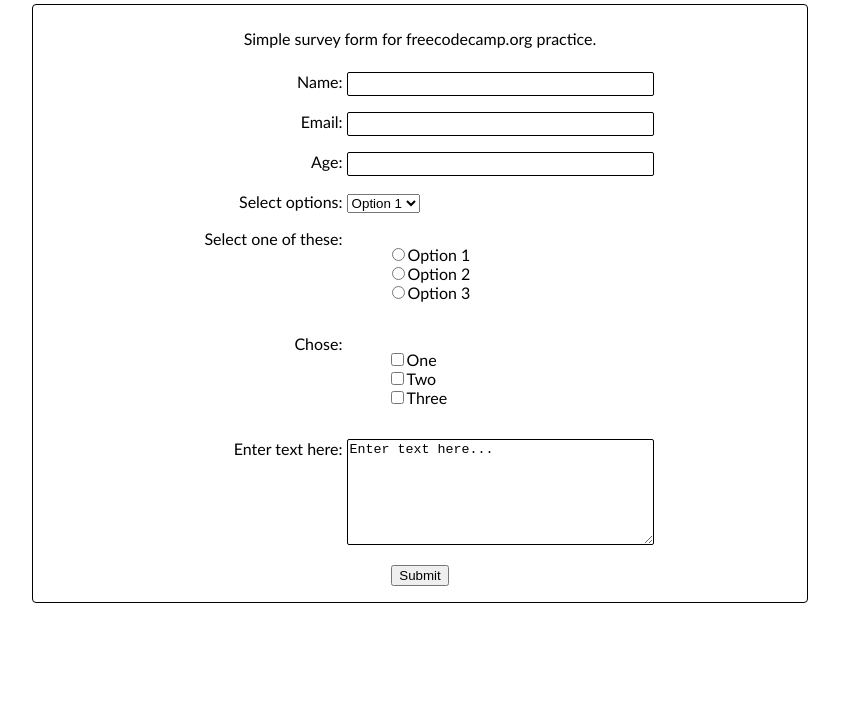
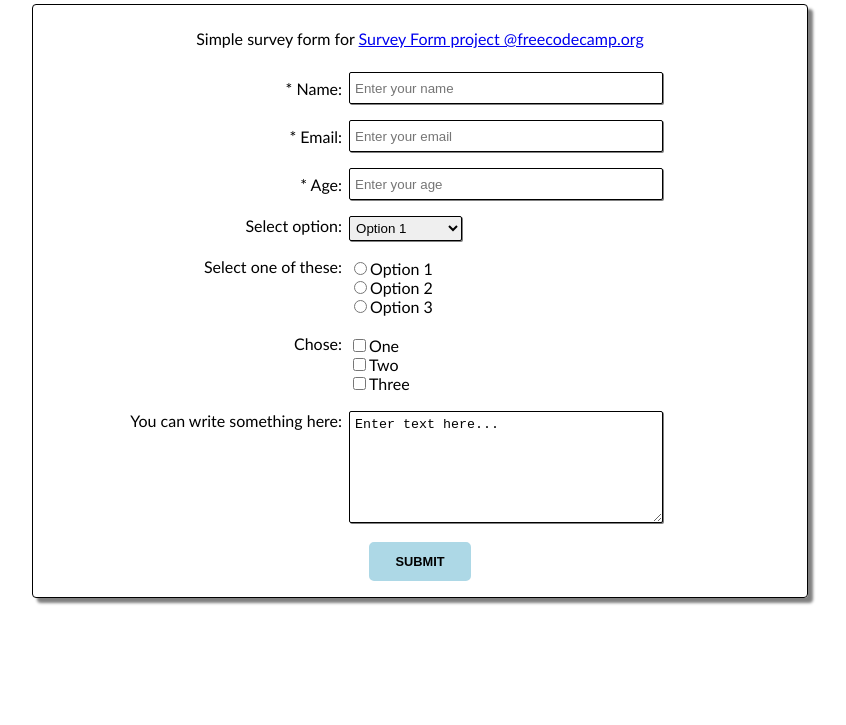
Before and after one commit to xeedo/ResponsiveSurveyForm, a plain HTML site: page index.html in a window 1280 px wide. Shown: the part 75-800 px from the top of the page, without its empty margins (220-1066 px from the left). Drawn offline with Linux system fonts and the light colour scheme.

Commit message:
Updated styling

```diff
--- a/index.html
+++ b/index.html
@@ -8,31 +8,31 @@
 </head>
 
 <body>
-    <h1 id="title">Survey form</h1>
+    <h1 id="title">Survey Form</h1>
 
     <form id="survey-form">
 
-        <p id="description">Simple survey form for freecodecamp.org practice.</p>
+        <p id="description">Simple survey form for <a href="https://learn.freecodecamp.org/responsive-web-design/responsive-web-design-projects/build-a-survey-form">Survey Form project @freecodecamp.org</a></p>
 
         <div class="row">
-            <div class="labels"><label for="name" id="label-name">Name: </label></div>
-            <div class="rightTab"><input type="text" class="input-field" id="name"></div>
+            <div class="labels"><label for="name" id="label-name">* Name: </label></div>
+            <div class="rightTab"><input type="text" class="input-field" name="name" id="name" placeholder="Enter your name" required></div>
         </div>
 
         <div class="row">
-            <div class="labels"><label for="email" id="label-email">Email: </label></div>
-            <div class="rightTab"><input type="email" class="input-field" id="email"></div>
+            <div class="labels"><label for="email" id="label-email">* Email: </label></div>
+            <div class="rightTab"><input type="email" class="input-field" name="email" id="email" placeholder="Enter your email" required></div>
         </div>
 
         <div class="row">
-            <div class="labels"><label for="age" id="label-age">Age: </label></div>
-            <div class="rightTab"><input type="number" class="input-field" id="age" min="0" max="120"></div>
+            <div class="labels"><label for="age" id="label-age">* Age: </label></div>
+            <div class="rightTab"><input type="number" class="input-field" id="age" min="0" max="120" placeholder="Enter your age" required></div>
         </div>
 
-        <div class="row">
-            <div class="labels"><label for="options">Select options: </label></div>
+        <div class="row up">
+            <div class="labels"><label for="options">Select option: </label></div>
             <div class="rightTab">
-                <select name="options" id="dropdown">
+                <select name="options" class="input-field dropdown" id="dropdown">
                     <option value="option 1">Option 1</option>
                     <option value="option 2">Option 2</option>
                     <option value="option 3">Option 3</option>
@@ -41,10 +41,10 @@
             </div>
         </div>
 
-        <div class="row">
+        <div class="row up">
             <div class="labels"><label for="options">Select one of these: </label></div>
             <div class="rightTab">
-                <ul style="list-style: none;">
+                <ul class="radio-list" style="list-style: none;">
                     <li class="radio"><input type="radio" name="options" value="option 1"> Option 1</li>
                     <li class="radio"><input type="radio" name="options" value="option 2"> Option 2</li>
                     <li class="radio"><input type="radio" name="options" value="option 3"> Option 3</li>
@@ -52,10 +52,10 @@
             </div>
         </div>
 
-        <div class="row">
+        <div class="row up">
             <div class="labels"><label for="checkbox">Chose: </label></div>
             <div class="rightTab">
-                <ul style="list-style: none;">
+                <ul class="radio-list" style="list-style: none;">
                     <li class="checkbox"><input type="checkbox"  name="checkbox" value="one"> One</li>
                     <li class="checkbox"><input type="checkbox"  name="checkbox" value="two"> Two</li>
                     <li class="checkbox"><input type="checkbox"  name="checkbox" value="three"> Three</li>
@@ -63,13 +63,13 @@
             </div>
         </div>
 
-        <div class="row">
-            <div class="labels"><label for="texarea">Enter text here:</label></div>
+        <div class="row up">
+            <div class="labels"><label for="texarea">You can write something here:</label></div>
             <div class="rightTab"><textarea name="textarea" class="input-field" id="textarea" style="height:100px">Enter text here...</textarea></div>
         </div>
 
         <div class="row">
-            <input type="submit" value="Submit">
+            <input type="submit" class="submit-btn" value="Submit">
         </div>
     </form>
 </body>
--- a/style.css
+++ b/style.css
@@ -7,6 +7,8 @@ h1 {
     font-size: 2em;
     font-weight: bold;
     margin: 20px;
+    text-shadow: 1px 2px lightgray;
+    text-transform: uppercase;
 }
 
 #survey-form {
@@ -18,17 +20,25 @@ h1 {
     max-width: 800px;
     border: 1px solid black;
     border-radius: 4px;
+    box-shadow: 5px 5px 3px gray;
 }
 
 .row {
     margin: 8px 2px;
+    display: flex;
+    align-items: center;
+    justify-content: center;
 }
 
 .labels {
     display: inline-block;
     text-align: right;
     width: 30%;
-    vertical-align: top;
+    margin-right: 5px;
+}
+
+.up {
+    align-items: flex-start;
 }
 
 .rightTab {
@@ -39,13 +49,46 @@ h1 {
 
 .input-field {
     border: 1px solid black;
+    box-shadow: 1px 1px gray;
     border-radius: 2px;
     width: 80%;
     height: 20px;
+    margin-left: 2px;
+    padding: 5px;
+}
+
+.dropdown {
+    width: 30%;
+    height: 25px;
+    padding: 2px;
 }
 
 .radio, .checkbox {
     display: block;
+}
+
+.radio-list {
+    margin: 2px 2px;
+    padding: 0px;
+}
+
+.submit-btn {
+    border: 2px solid lightblue;
+    border-radius: 5px;
+    background-color: lightblue;
+    padding: 10px 24px;
+    font-size: 0.8em;
+    font-weight: 900;
+    text-transform: uppercase;
+}
+
+.submit-btn:hover {
+    background-color: white;
+    border: 2px solid lightgrey;
+}
+
+.submit-btn:active {
+    border: 2px solid red;
 }
 
 input[type="checkbox"], input[type="radio"] {
```
